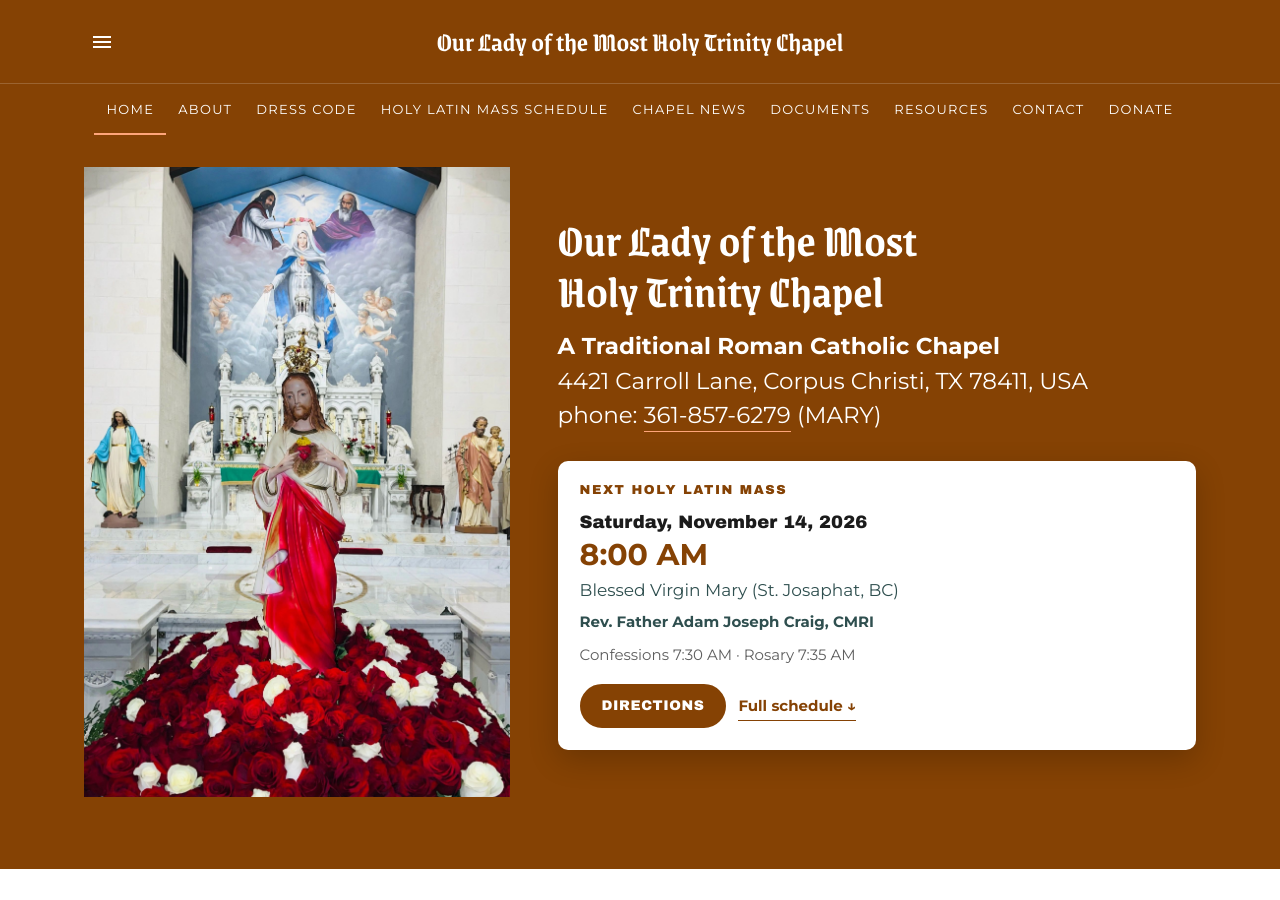
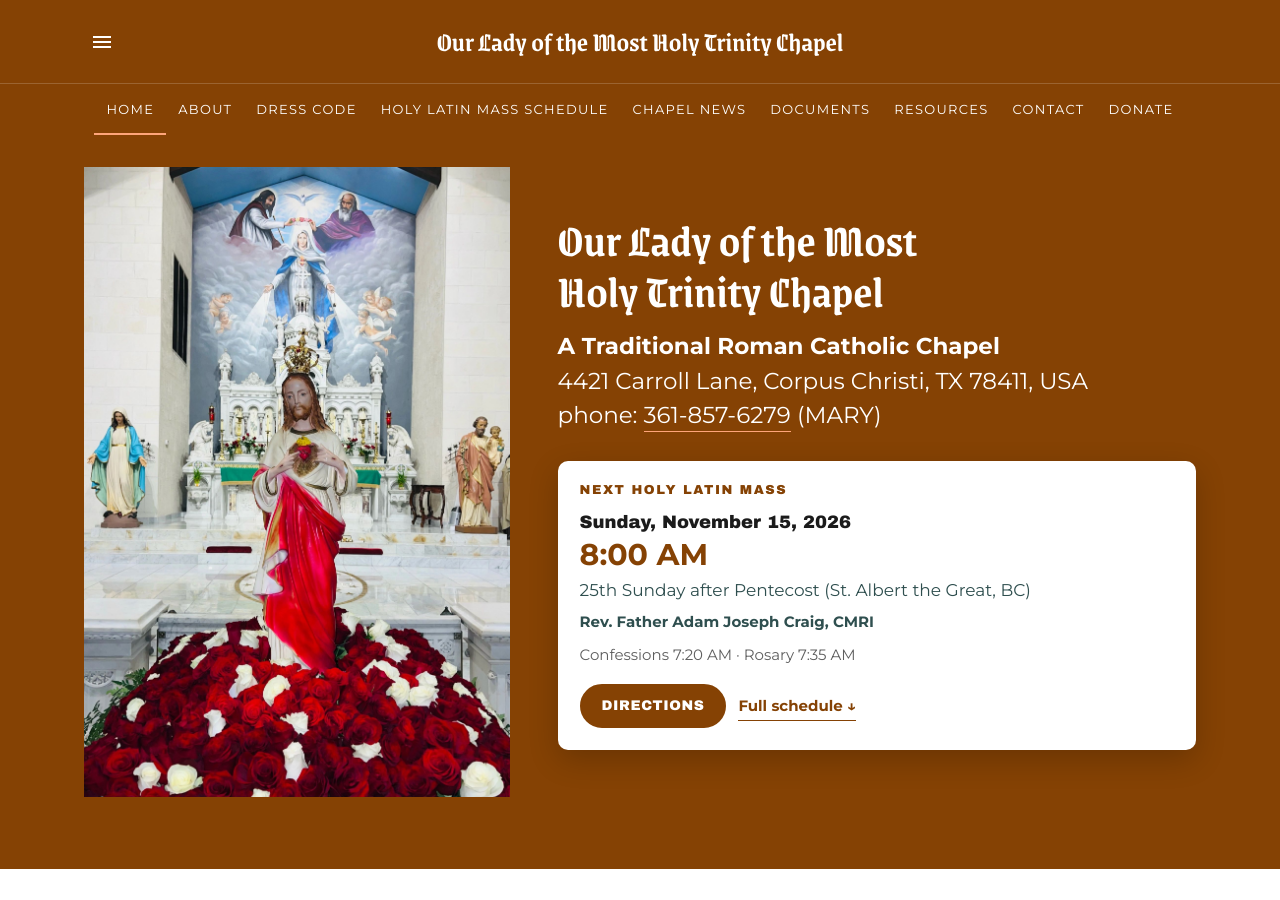
Before and after one commit to ourladymhtchurch/ourladymhtchurch.github.io, a Jekyll site: the page built from index.html, in a window 1280 px wide and 900 px high. Built offline with Jekyll 4.4.1, drawn with Linux system fonts in a browser that asks for light colours; some of the changed text lies outside the part shown.

Commit message:
Remove the Saturday, November 14 Holy Latin Mass from the schedule

```diff
--- a/_data/schedule.yml
+++ b/_data/schedule.yml
@@ -19,12 +19,6 @@ notice: |
   On Sundays, after the Holy Latin Mass in Corpus Christi, Father travels to the new mission Our Lady of Mount Carmel Chapel (Nuestra Señora del Monte Carmelo Chapel) in San Antonio at the Candlewood Suites Airport to offer the Holy Latin Mass at 1 PM with Confessions at 12:30 PM. To confirm future dates and times, visit: [www.facebook.com/NSDMCC](https://www.facebook.com/NSDMCC) or email: <NSDMCC@proton.me>
 
 masses:
-  - date: "Saturday, November 14, 2026"
-    time: "8:00 AM"
-    feast: "Blessed Virgin Mary (St. Josaphat, BC)"
-    celebrant: "Rev. Father Adam Joseph Craig, CMRI"
-    confessions: "7:30 AM"
-    rosary: "7:35 AM"
   - date: "Sunday, November 15, 2026"
     time: "8:00 AM"
     feast: "25th Sunday after Pentecost (St. Albert the Great, BC)"
```
